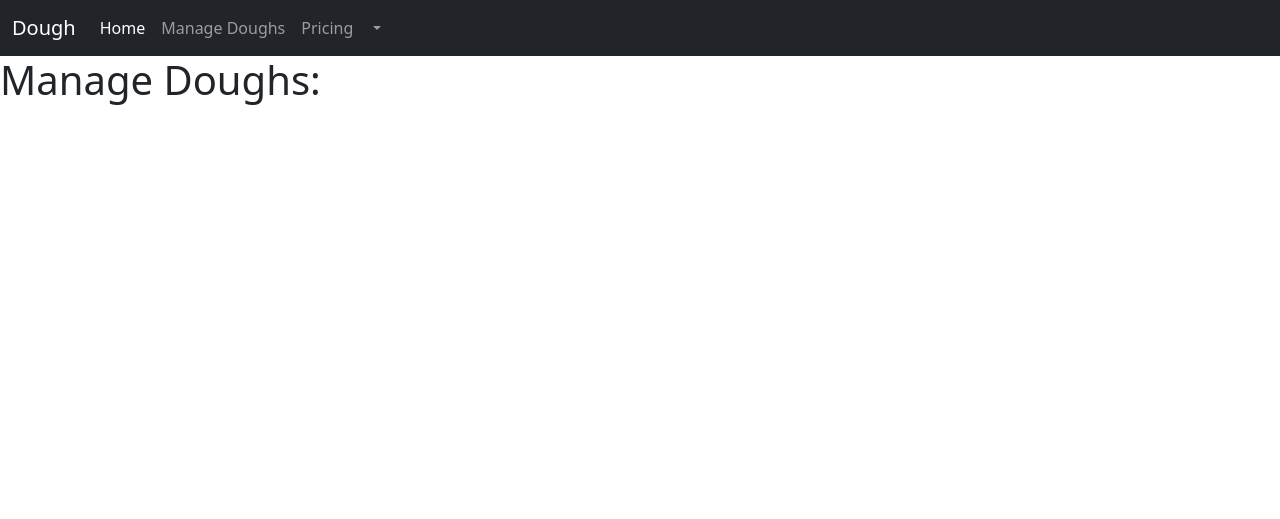
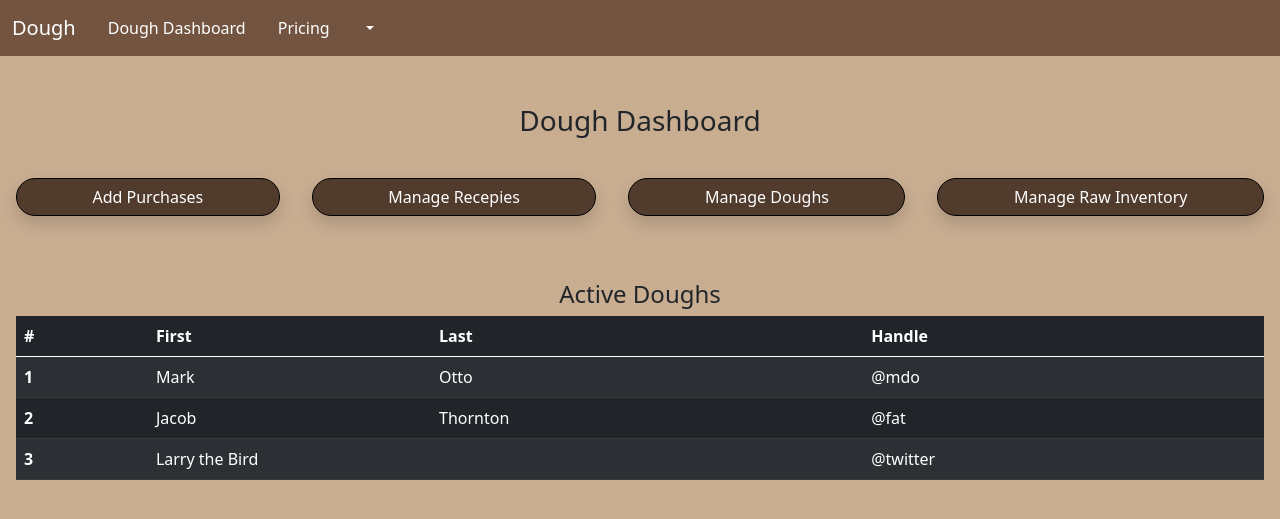
Before and after one commit to TreySchneider95/DoughSystem, a Django app: a page that uses templates/base.html in a window 1280 px wide. Shown: the top 519 px of the page. Run offline with Django 5.2, Linux system fonts and the light colour scheme; a user stored in the database is signed in.

Commit message:
changed some style

```diff
--- a/dough/settings.py
+++ b/dough/settings.py
@@ -55,6 +55,8 @@ MIDDLEWARE = [
 ROOT_URLCONF = 'dough.urls'
 
 LOGIN_URL = 'login'
+
+STATICFILES_DIRS = [os.path.join(BASE_DIR, 'static'),]
 
 TEMPLATES = [
     {
--- a/manageDough/models.py
+++ b/manageDough/models.py
@@ -39,3 +39,4 @@ class Dough(models.Model):
     qty = models.FloatField()
     date_made = models.DateField(auto_now=True)
     price_per_scoop = models.FloatField()
+    active = models.BooleanField(default=True)
--- a/manageDough/urls.py
+++ b/manageDough/urls.py
@@ -3,5 +3,6 @@ from django.contrib.auth.decorators import login_required
 from .views import *
 
 urlpatterns = [
-    path('doughs', login_required(DoughView.as_view()), name="manage_doughs")
+    path('doughs', login_required(DoughView.as_view()), name="manage_doughs"),
+    path('make_purchases', login_required(MakePurchases.as_view()), name="make_purchases")
 ]
--- a/manageDough/views.py
+++ b/manageDough/views.py
@@ -6,3 +6,8 @@ from django.views.generic import View
 class DoughView(View):
     def get(self, request):
         return render(request, 'manageDough/doughs.html')
+
+
+class MakePurchases(View):
+    def get(self, request):
+        return render(request, 'manageDough/make_purchases.html')
--- /dev/null
+++ b/static/style.css
@@ -0,0 +1,23 @@
+.second_bg{
+    background-color: #725440 !important;
+    color: white !important;
+}
+
+.nav-link{
+    color: white !important;
+}
+
+.navbar-brand{
+    color: white !important;
+}
+
+.navbar-toggler-icon{
+    color: white;
+}
+
+.btn_bg{
+    background-color: #503b2d !important;
+    color: white;
+    border: black 1px solid;
+    border-radius: 50px !important;
+}
--- a/templates/base.html
+++ b/templates/base.html
@@ -4,27 +4,26 @@
     <meta charset="UTF-8">
     <meta name="viewport" content="width=device-width, initial-scale=1.0">
     <title>{% block title %}{% endblock title %}</title>
+    {% load static %}
     <link href="https://cdn.jsdelivr.net/npm/bootstrap@5.0.2/dist/css/bootstrap.min.css" rel="stylesheet" integrity="sha384-EVSTQN3/azprG1Anm3QDgpJLIm9Nao0Yz1ztcQTwFspd3yD65VohhpuuCOmLASjC" crossorigin="anonymous">
+    <link rel="stylesheet" href="{% static 'style.css' %}">
 </head>
-<body>
-    <nav class="navbar navbar-expand-lg navbar-dark bg-dark">
+<body style="background-color: #C8ad91;">
+    <nav class="second_bg navbar navbar-expand-lg navbar-dark bg-dark">
         <div class="container-fluid">
-          <a class="navbar-brand" href="#">{{ VARS.company }}</a>
+          <a class="navbar-brand" href="{% url 'home' %}">{{ VARS.company }}</a>
           <button class="navbar-toggler" type="button" data-bs-toggle="collapse" data-bs-target="#navbarNavDropdown" aria-controls="navbarNavDropdown" aria-expanded="false" aria-label="Toggle navigation">
             <span class="navbar-toggler-icon"></span>
           </button>
           <div class="collapse navbar-collapse" id="navbarNavDropdown">
             <ul class="navbar-nav">
-              <li class="nav-item">
-                <a class="nav-link active" aria-current="page" href="#">Home</a>
+              <li class="nav-item px-2">
+                <a class="nav-link" href="{% url 'manage_doughs' %}">Dough Dashboard</a>
               </li>
-              <li class="nav-item">
-                <a class="nav-link" href="{% url 'manage_doughs' %}">Manage Doughs</a>
-              </li>
-              <li class="nav-item">
+              <li class="nav-item px-2">
                 <a class="nav-link" href="#">Pricing</a>
               </li>
-              <li class="nav-item dropdown">
+              <li class="nav-item px-2 dropdown">
                 <a class="nav-link dropdown-toggle" href="#" id="navbarDropdownMenuLink" role="button" data-bs-toggle="dropdown" aria-expanded="false">
                   {{ request.user.first_name }}
                 </a>
--- a/templates/core/login.html
+++ b/templates/core/login.html
@@ -9,7 +9,7 @@
     <div class="container py-5 h-100">
       <div class="row d-flex justify-content-center align-items-center h-100">
         <div class="col-12 col-md-8 col-lg-6 col-xl-5">
-          <div class="card bg-dark text-white" style="border-radius: 1rem;">
+          <div class="second_bg card bg-dark text-white" style="border-radius: 1rem;">
             <div class="card-body p-5 text-center">
 
               <div class="mb-md-5 mt-md-4 pb-5">
@@ -30,7 +30,7 @@
 
                     <p class="small mb-5 pb-lg-2"><a class="text-white-50" href="#!">Forgot password?</a></p>
 
-                    <button class="btn btn-outline-light btn-lg px-5" type="submit">Login</button>
+                    <button class="btn_bg btn btn-lg px-5" type="submit">Login</button>
                 </form>
               </div>
               <div>
--- a/templates/manageDough/doughs.html
+++ b/templates/manageDough/doughs.html
@@ -5,5 +5,52 @@
 {% endblock title %}
 
 {% block body %}
-  <h1>Manage Doughs:</h1>
+<div class="d-flex justify-content-center mt-5">
+    <h3>Dough Dashboard</h3>
+</div>
+<div class="row mt-3">
+    <div class="mx-auto">
+        <div class="d-flex align-items-center justify-content-evenly flex-wrap btn-group">
+            <a href="{% url 'make_purchases' %}" class="btn_bg px-1 btn btn-secondary shadow m-3">Add Purchases</a>
+            <button class="btn_bg px-1 btn btn-secondary shadow m-3">Manage Recepies</button>
+            <button class="btn_bg px-1 btn btn-secondary shadow m-3">Manage Doughs</button>
+            <button class="btn_bg px-1 btn btn-secondary shadow m-3">Manage Raw Inventory</button>
+        </div>
+    </div>
+</div>
+<div class="mt-5 d-flex flex-column justify-content-center mx-3">
+    <div class="d-flex justify-content-center">
+        <h4>Active Doughs</h4>
+    </div>
+    <table class="table table-dark table-striped">
+        <thead>
+          <tr>
+            <th scope="col">#</th>
+            <th scope="col">First</th>
+            <th scope="col">Last</th>
+            <th scope="col">Handle</th>
+          </tr>
+        </thead>
+        <tbody>
+          <tr>
+            <th scope="row">1</th>
+            <td>Mark</td>
+            <td>Otto</td>
+            <td>@mdo</td>
+          </tr>
+          <tr>
+            <th scope="row">2</th>
+            <td>Jacob</td>
+            <td>Thornton</td>
+            <td>@fat</td>
+          </tr>
+          <tr>
+            <th scope="row">3</th>
+            <td colspan="2">Larry the Bird</td>
+            <td>@twitter</td>
+          </tr>
+        </tbody>
+      </table>
+</div>
+
 {% endblock body %}
```
Also changed, not shown: templates/manageDough/make_purchases.html (added, +84 -0 lines), db.sqlite3, manageDough/migrations/0002_dough_active.py (added).
